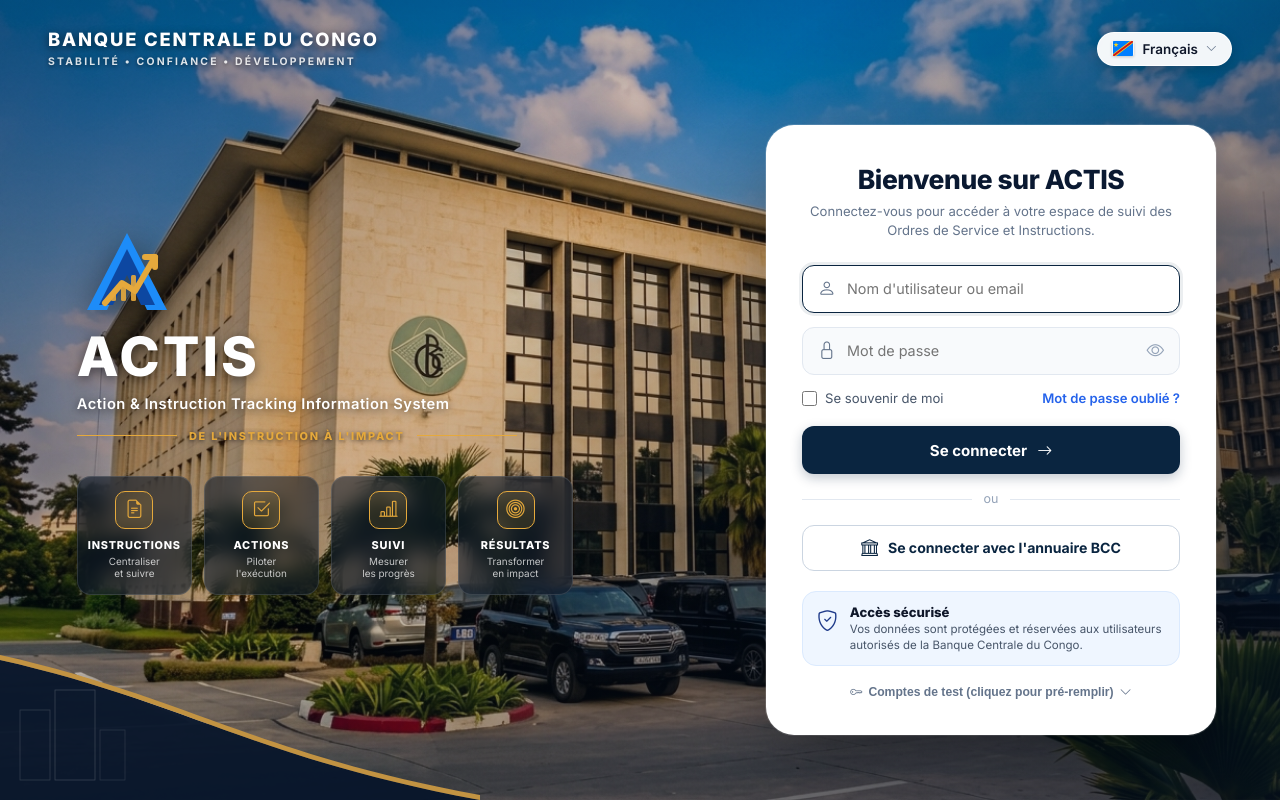
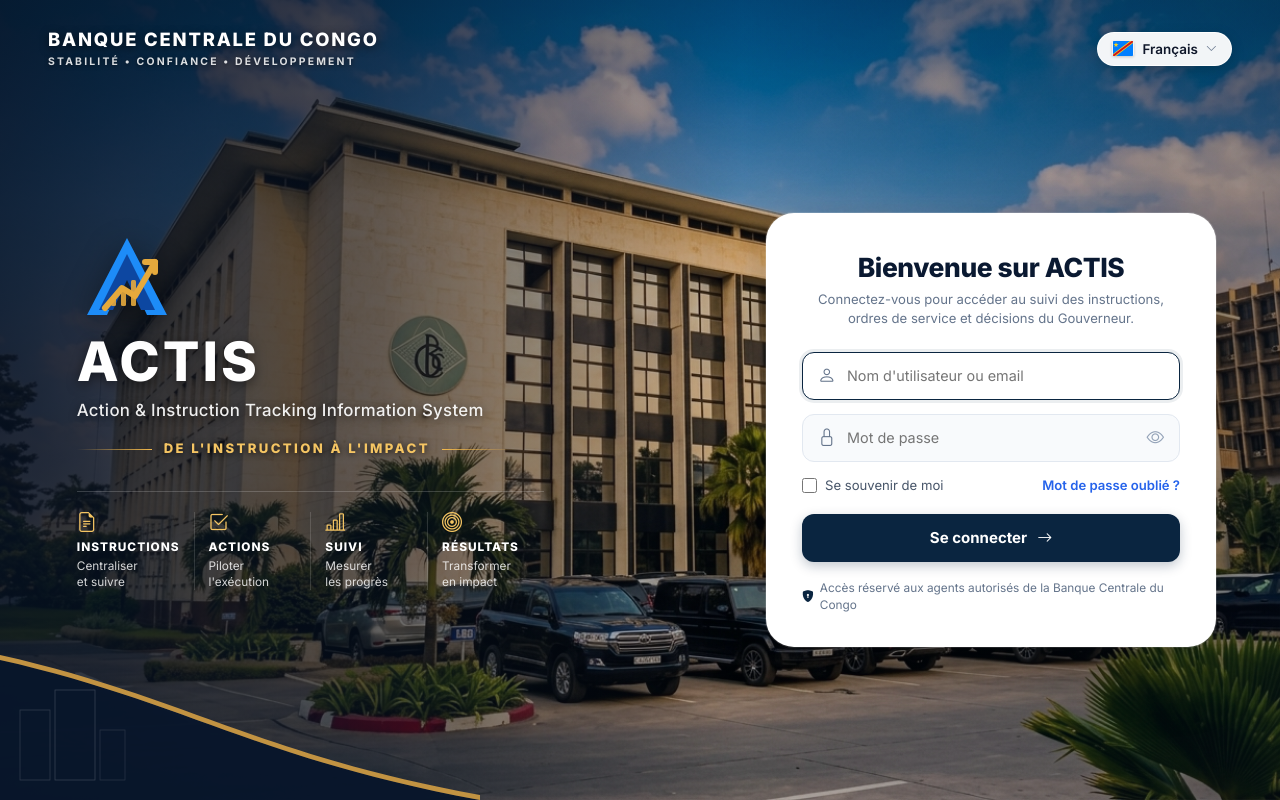
Before and after one commit to TSHIAMALA/actis-bcc, a Symfony app: template templates/security/login.html.twig in a window 1280 px wide. Run offline with Twig, Linux system fonts and the light colour scheme; the template is opened without the code that fills it, so the values that code supplies are empty; some libraries are stand-ins or nearby versions.

Commit message:
Mise à jour
Mise à jour page d'accueil

```diff
--- a/config/services.yaml
+++ b/config/services.yaml
@@ -17,6 +17,10 @@ services:
         arguments:
             $targetDirectory: '%justificatifs_directory%'
 
+    App\Security\DemoAccess:
+        arguments:
+            $enabled: '%env(bool:APP_DEMO_MODE)%'
+
     App\Service\InstructionDocumentStorage:
         arguments:
             $targetDirectory: '%instructions_documents_directory%'
--- a/templates/base.html.twig
+++ b/templates/base.html.twig
@@ -282,6 +282,12 @@
             }
         });
         </script>
+        {% if demo_access.enabled %}
+            <div title="APP_DEMO_MODE=1 : l'annuaire BCC simulé est actif. À désactiver en production."
+                 style="position: fixed; bottom: 14px; right: 14px; z-index: 900; background: #F5C563; color: #3B2A06; font-size: 0.7rem; font-weight: 800; letter-spacing: 0.6px; text-transform: uppercase; padding: 5px 11px; border-radius: 999px; box-shadow: 0 4px 14px rgba(0,0,0,0.18); pointer-events: none;">
+                <i class="bi bi-easel2"></i> Mode démonstration
+            </div>
+        {% endif %}
     {% else %}
         {% block login_body %}{% endblock %}
     {% endif %}
--- a/templates/security/login.html.twig
+++ b/templates/security/login.html.twig
@@ -23,7 +23,11 @@ body, html {
     justify-content: space-between;
     padding: 100px 5% 40px 6%;
     box-sizing: border-box;
-    background-image: linear-gradient(135deg, rgba(6, 17, 34, 0.45) 0%, rgba(6, 17, 34, 0.18) 40%, rgba(6, 17, 34, 0.72) 100%), url('{{ asset('images/bcc_building.jpg') }}');
+    /* Voile sombre concentré à gauche (lisibilité du texte), le bâtiment reste visible au centre */
+    background-image:
+        linear-gradient(90deg, rgba(6, 17, 34, 0.86) 0%, rgba(6, 17, 34, 0.62) 30%, rgba(6, 17, 34, 0.18) 58%, rgba(6, 17, 34, 0.40) 100%),
+        linear-gradient(180deg, rgba(6, 17, 34, 0.35) 0%, rgba(6, 17, 34, 0) 25%),
+        url('{{ asset('images/bcc_building.jpg') }}');
     background-size: cover;
     background-position: center left;
     background-repeat: no-repeat;
@@ -123,11 +127,11 @@ body, html {
 }
 
 .auth-hero-fullname {
-    font-size: 0.92rem;
-    font-weight: 600;
-    color: #FFFFFF;
+    font-size: 1.05rem;
+    font-weight: 500;
+    color: rgba(255, 255, 255, 0.92);
     margin-top: 10px;
-    letter-spacing: 0.5px;
+    letter-spacing: 0.3px;
     text-shadow: 0 2px 8px rgba(0, 0, 0, 0.6);
 }
 
@@ -137,7 +141,7 @@ body, html {
     gap: 12px;
     width: 100%;
     max-width: 440px;
-    margin-top: 12px;
+    margin-top: 16px;
 }
 
 .auth-hero-slogan-line::before,
@@ -145,73 +149,66 @@ body, html {
     content: '';
     flex: 1;
     height: 1.5px;
-    background: #E5A93C;
+    background: linear-gradient(90deg, transparent, #F2B84B);
+}
+
+.auth-hero-slogan-line::after {
+    background: linear-gradient(90deg, #F2B84B, transparent);
 }
 
 .auth-hero-slogan-text {
-    font-size: 0.68rem;
+    font-size: 0.82rem;
     font-weight: 800;
-    color: #E5A93C;
-    letter-spacing: 1.8px;
+    color: #F5C563;
+    letter-spacing: 2.4px;
     text-transform: uppercase;
     white-space: nowrap;
-    text-shadow: 0 1px 4px rgba(0, 0, 0, 0.7);
+    text-shadow: 0 1px 6px rgba(0, 0, 0, 0.8);
 }
 
-/* 4 Value Pillars Grid */
+/* 4 piliers : informatifs (non cliquables), donc sans aspect « bouton » */
 .auth-hero-pillars-grid {
     display: grid;
     grid-template-columns: repeat(4, 1fr);
-    gap: 12px;
     max-width: 540px;
+    border-top: 1px solid rgba(255, 255, 255, 0.18);
+    padding-top: 20px;
 }
 
 .auth-pillar-card {
-    background: rgba(8, 22, 43, 0.55);
-    backdrop-filter: blur(10px);
-    border: 1px solid rgba(255, 255, 255, 0.12);
-    border-radius: 14px;
-    padding: 14px 10px;
     display: flex;
     flex-direction: column;
-    align-items: center;
-    text-align: center;
-    transition: transform 0.2s, background 0.2s, border-color 0.2s;
+    align-items: flex-start;
+    text-align: left;
+    padding: 0 14px;
+    border-left: 1px solid rgba(255, 255, 255, 0.14);
 }
 
-.auth-pillar-card:hover {
-    transform: translateY(-4px);
-    background: rgba(8, 22, 43, 0.75);
-    border-color: #E5A93C;
+.auth-pillar-card:first-child {
+    padding-left: 0;
+    border-left: none;
 }
 
 .auth-pillar-icon-box {
-    width: 38px;
-    height: 38px;
-    border-radius: 10px;
-    border: 1.5px solid #E5A93C;
-    display: flex;
-    align-items: center;
-    justify-content: center;
-    color: #E5A93C;
-    font-size: 1.15rem;
-    margin-bottom: 8px;
-    background: rgba(229, 169, 60, 0.12);
+    color: #F5C563;
+    font-size: 1.25rem;
+    margin-bottom: 6px;
+    line-height: 1;
 }
 
 .auth-pillar-title {
-    font-size: 0.68rem;
+    font-size: 0.74rem;
     font-weight: 800;
     color: #FFFFFF;
-    letter-spacing: 0.8px;
+    letter-spacing: 1px;
     text-transform: uppercase;
 }
 
 .auth-pillar-desc {
-    font-size: 0.62rem;
-    color: rgba(255, 255, 255, 0.75);
+    font-size: 0.74rem;
+    color: rgba(255, 255, 255, 0.82);
     margin-top: 3px;
-    line-height: 1.2;
+    line-height: 1.3;
 }
 
 /* Bottom Navy & Gold Wave Overlay */
@@ -414,93 +411,190 @@ body, html {
     border-color: #0A2540;
 }
 
-/* Security Callout Box */
-.auth-security-callout {
+/* Mention de sécurité : une ligne discrète */
+.auth-security-note {
     display: flex;
-    align-items: flex-start;
-    gap: 12px;
-    background: #EFF6FF;
-    border: 1px solid #DBEAFE;
-    border-radius: 14px;
-    padding: 12px 14px;
-    margin-top: 20px;
+    align-items: center;
+    justify-content: center;
+    gap: 6px;
+    margin: 18px 0 0;
+    font-size: 0.74rem;
+    color: #64748B;
 }
 
-.auth-security-icon {
-    font-size: 1.3rem;
-    color: #1E3A8A;
-    flex-shrink: 0;
-    margin-top: 1px;
+.auth-security-note i {
+    color: #0A2540;
 }
 
-.auth-security-content {
-    flex: 1;
-}
-
-.auth-security-title {
-    font-size: 0.82rem;
+/* ── Mode démonstration : bandeau + annuaire simulé ── */
+.demo-mode-ribbon {
+    position: fixed;
+    bottom: 18px;
+    right: 18px;
+    z-index: 30;
+    background: #F5C563;
+    color: #3B2A06;
+    font-size: 0.74rem;
     font-weight: 800;
-    color: #0F172A;
-    margin: 0 0 2px;
-}
-
-.auth-security-text {
-    font-size: 0.72rem;
-    color: #475569;
-    line-height: 1.35;
-    margin: 0;
-}
-
-/* Demo Drawer */
-.auth-demo-drawer {
-    margin-top: 14px;
-    text-align: center;
-}
-
-.auth-demo-toggle-btn {
-    background: transparent;
-    border: none;
-    color: #64748B;
-    font-size: 0.76rem;
-    font-weight: 600;
-    cursor: pointer;
+    letter-spacing: 0.6px;
+    text-transform: uppercase;
+    padding: 6px 12px;
+    border-radius: 999px;
+    box-shadow: 0 6px 18px rgba(0, 0, 0, 0.25);
     display: inline-flex;
     align-items: center;
     gap: 6px;
 }
 
-.auth-demo-toggle-btn:hover {
+.demo-directory-backdrop {
+    position: fixed;
+    inset: 0;
+    z-index: 50;
+    background: rgba(6, 17, 34, 0.6);
+    backdrop-filter: blur(3px);
+    display: flex;
+    align-items: center;
+    justify-content: center;
+    padding: 20px;
+}
+
+.demo-directory-backdrop[hidden] {
+    display: none;
+}
+
+.demo-directory-dialog {
+    width: min(480px, 100%);
+    max-height: calc(100vh - 40px);
+    overflow-y: auto;
+    background: #FFFFFF;
+    border-radius: 20px;
+    box-shadow: 0 30px 70px -15px rgba(0, 0, 0, 0.45);
+}
+
+.demo-directory-head {
+    display: flex;
+    align-items: flex-start;
+    justify-content: space-between;
+    gap: 12px;
+    padding: 22px 24px 14px;
+    border-bottom: 1px solid #EEF2F6;
+}
+
+.demo-directory-head h3 {
+    margin: 0;
+    font-size: 1.1rem;
+    font-weight: 800;
+    color: #0A1931;
+    display: flex;
+    align-items: center;
+    gap: 8px;
+}
+
+.demo-directory-head p {
+    margin: 4px 0 0;
+    font-size: 0.78rem;
+    color: #64748B;
+}
+
+.demo-directory-close {
+    background: none;
+    border: none;
+    font-size: 1.5rem;
+    line-height: 1;
+    color: #64748B;
+    cursor: pointer;
+}
+
+.demo-directory-list {
+    padding: 12px 16px;
+    display: flex;
+    flex-direction: column;
+    gap: 8px;
+}
+
+.demo-directory-list form {
+    margin: 0;
+}
+
+.demo-profile-btn {
+    width: 100%;
+    display: flex;
+    align-items: center;
+    gap: 14px;
+    padding: 12px 14px;
+    background: #FFFFFF;
+    border: 1px solid #E2E8F0;
+    border-radius: 14px;
+    cursor: pointer;
+    text-align: left;
+    font-family: inherit;
+    transition: border-color 0.15s, background 0.15s;
+}
+
+.demo-profile-btn:hover,
+.demo-profile-btn:focus-visible {
+    border-color: #0A2540;
+    background: #F8FAFC;
+    outline: none;
+}
+
+.demo-profile-icon {
+    width: 40px;
+    height: 40px;
+    flex-shrink: 0;
+    border-radius: 12px;
+    background: #0A2540;
+    color: #F5C563;
+    display: flex;
+    align-items: center;
+    justify-content: center;
+    font-size: 1.15rem;
+}
+
+.demo-profile-text {
+    flex: 1;
+    min-width: 0;
+    display: flex;
+    flex-direction: column;
+    gap: 1px;
+}
+
+.demo-profile-title {
+    font-size: 0.88rem;
+    font-weight: 700;
+    color: #0F172A;
+}
+
+.demo-profile-user {
+    font-size: 0.76rem;
+    font-weight: 600;
     color: #0A2540;
 }
 
-.auth-demo-accounts-grid {
-    display: none;
-    grid-template-columns: 1fr 1fr;
-    gap: 6px;
-    margin-top: 10px;
+.demo-profile-desc {
+    font-size: 0.72rem;
+    color: #64748B;
 }
 
-.auth-demo-accounts-grid.open {
-    display: grid;
+.demo-profile-arrow {
+    color: #94A3B8;
 }
 
-.demo-pill-btn {
-    background: #F1F5F9;
-    border: 1px solid #E2E8F0;
-    border-radius: 8px;
-    padding: 6px 8px;
-    font-size: 0.72rem;
-    font-weight: 600;
-    color: #334155;
-    cursor: pointer;
-    text-align: left;
-    transition: all 0.15s;
-    font-family: inherit;
+.demo-directory-empty {
+    font-size: 0.84rem;
+    color: #64748B;
+    text-align: center;
+    padding: 16px;
+    margin: 0;
 }
 
-.demo-pill-btn:hover {
-    background: #E2E8F0;
-    color: #0A2540;
+.demo-directory-foot {
+    padding: 12px 24px 18px;
+    font-size: 0.72rem;
+    color: #64748B;
+    display: flex;
+    align-items: center;
+    gap: 6px;
 }
 
 /* Responsive */
@@ -643,7 +768,7 @@ body, html {
     <div class="auth-card-container">
         <!-- Heading -->
         <h2 class="auth-card-heading">Bienvenue sur ACTIS</h2>
-        <p class="auth-card-subheading">Connectez-vous pour accéder à votre espace de suivi des Ordres de Service et Instructions.</p>
+        <p class="auth-card-subheading">Connectez-vous pour accéder au suivi des instructions, ordres de service et décisions du Gouverneur.</p>
 
         {% if error %}
             <div class="alert alert-danger" style="margin-bottom: 16px; padding: 10px 14px; border-radius: 10px; font-size: 0.84rem;">
@@ -686,51 +811,72 @@ body, html {
                 <i class="bi bi-arrow-right"></i>
             </button>
 
+            {% if demo_access.enabled %}
                 <!-- Divider "ou" -->
                 <div class="auth-divider">
                     <span>ou</span>
                 </div>
 
-            <!-- Directory SSO Button -->
-            <button type="button" class="auth-btn-directory" onclick="setCredentials('admin.actis@bcc.local', 'password'); document.forms[0].submit();">
+                <!-- Annuaire BCC simulé (mode démonstration uniquement) -->
+                <button type="button" class="auth-btn-directory" onclick="openDemoDirectory()">
                     <i class="bi bi-bank" style="font-size: 1.05rem;"></i>
                     <span>Se connecter avec l'annuaire BCC</span>
                 </button>
+            {% endif %}
         </form>
 
-        <!-- Security Badge Callout -->
-        <div class="auth-security-callout">
-            <i class="bi bi-shield-check auth-security-icon"></i>
-            <div class="auth-security-content">
-                <h4 class="auth-security-title">Accès sécurisé</h4>
-                <p class="auth-security-text">Vos données sont protégées et réservées aux utilisateurs autorisés de la Banque Centrale du Congo.</p>
+        <p class="auth-security-note">
+            <i class="bi bi-shield-lock-fill"></i>
+            Accès réservé aux agents autorisés de la Banque Centrale du Congo
+        </p>
     </div>
 </div>
 
-        <!-- Collapsible Demo Accounts -->
-        <div class="auth-demo-drawer">
-            <button type="button" class="auth-demo-toggle-btn" onclick="toggleDemoAccounts()">
-                <i class="bi bi-key"></i>
-                <span>Comptes de test (cliquez pour pré-remplir)</span>
-                <i class="bi bi-chevron-down" id="demoChevron"></i>
+{% if demo_access.enabled %}
+<!-- Bandeau mode démonstration -->
+<div class="demo-mode-ribbon">
+    <i class="bi bi-easel2"></i> Mode démonstration
+</div>
+
+<!-- Modale : annuaire BCC simulé -->
+<div class="demo-directory-backdrop" id="demoDirectory" hidden onclick="if (event.target === this) closeDemoDirectory()">
+    <div class="demo-directory-dialog" role="dialog" aria-modal="true" aria-labelledby="demoDirectoryTitle">
+        <div class="demo-directory-head">
+            <div>
+                <h3 id="demoDirectoryTitle"><i class="bi bi-bank"></i> Annuaire BCC</h3>
+                <p>Simulation — choisissez le profil à présenter</p>
+            </div>
+            <button type="button" class="demo-directory-close" onclick="closeDemoDirectory()" title="Fermer">&times;</button>
+        </div>
+
+        <div class="demo-directory-list">
+            {% for key, profile in demo_access.profiles %}
+                <form method="post" action="{{ path('app_demo_login', {'profil': key}) }}">
+                    <input type="hidden" name="_token" value="{{ csrf_token('demo_login') }}">
+                    <button type="submit" class="demo-profile-btn">
+                        <span class="demo-profile-icon"><i class="bi {{ profile.icon }}"></i></span>
+                        <span class="demo-profile-text">
+                            <span class="demo-profile-title">{{ profile.titre }}</span>
+                            <span class="demo-profile-user">
+                                {{ profile.user.nomComplet }}{% if profile.user.entite %} · {{ profile.user.entite.code }}{% endif %}
+                            </span>
+                            <span class="demo-profile-desc">{{ profile.description }}</span>
+                        </span>
+                        <i class="bi bi-chevron-right demo-profile-arrow"></i>
                     </button>
-            <div class="auth-demo-accounts-grid" id="demoAccountsGrid">
-                <button type="button" class="demo-pill-btn" onclick="setCredentials('admin.actis@bcc.local', 'password')">
-                    👑 Admin (DSI)
-                </button>
-                <button type="button" class="demo-pill-btn" onclick="setCredentials('paul.kabeya@bcc.local', 'password')">
-                    🏛️ Cabinet Gouverneur
-                </button>
-                <button type="button" class="demo-pill-btn" onclick="setCredentials('marie.mukendi@bcc.local', 'password')">
-                    📑 Dir. Générale (DGAS)
-                </button>
-                <button type="button" class="demo-pill-btn" onclick="setCredentials('jean.tshibanda@bcc.local', 'password')">
-                    ⚙️ Opérationnel (DGSI)
-                </button>
+                </form>
+            {% else %}
+                <p class="demo-directory-empty">Aucun compte de démonstration actif n'a été trouvé.</p>
+            {% endfor %}
+        </div>
+
+        <div class="demo-directory-foot">
+            <i class="bi bi-info-circle"></i>
+            Connexion sans mot de passe, disponible uniquement en mode démonstration.
         </div>
     </div>
 </div>
-</div>
+{% endif %}
 
 <script>
 function togglePasswordVisibility() {
@@ -747,20 +893,18 @@ function togglePasswordVisibility() {
     }
 }
 
-function toggleDemoAccounts() {
-    const grid = document.getElementById('demoAccountsGrid');
-    const chevron = document.getElementById('demoChevron');
-    grid.classList.toggle('open');
-    if (grid.classList.contains('open')) {
-        chevron.classList.replace('bi-chevron-down', 'bi-chevron-up');
-    } else {
-        chevron.classList.replace('bi-chevron-up', 'bi-chevron-down');
-    }
+{% if demo_access.enabled %}
+function openDemoDirectory() {
+    document.getElementById('demoDirectory').hidden = false;
 }
 
-function setCredentials(email, pass) {
-    document.getElementById('username').value = email;
-    document.getElementById('password').value = pass;
+function closeDemoDirectory() {
+    document.getElementById('demoDirectory').hidden = true;
 }
+
+document.addEventListener('keydown', function (e) {
+    if (e.key === 'Escape') closeDemoDirectory();
+});
+{% endif %}
 </script>
 {% endblock %}
```
Also changed, not shown: other parts of templates/security/login.html.twig (+33 -2 lines), src/Controller/DemoController.php (added, +39 -0 lines), src/Security/DemoAccess.php (added, +101 -0 lines), 2 other files. Lines whose indentation alone changed are shown as unchanged.
